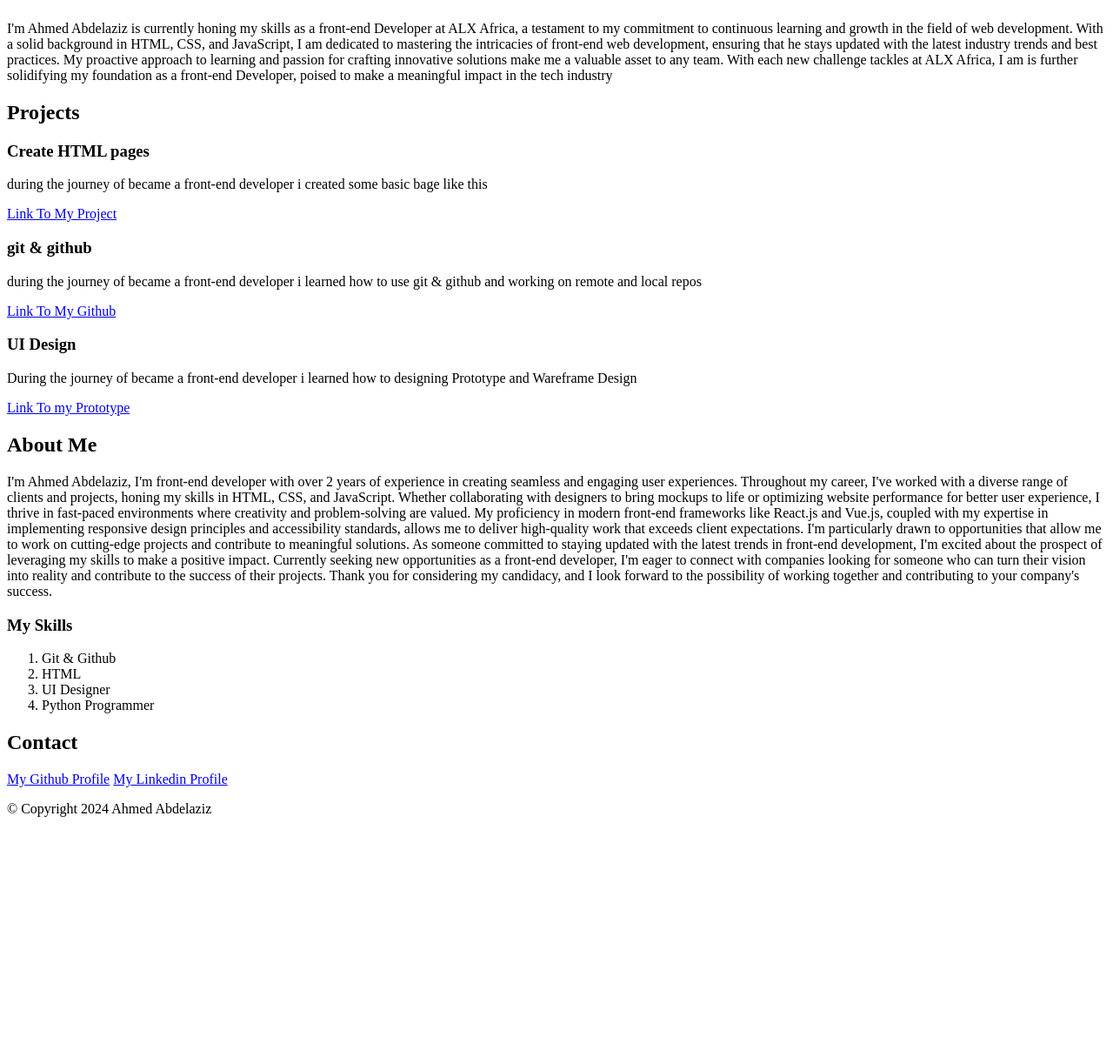
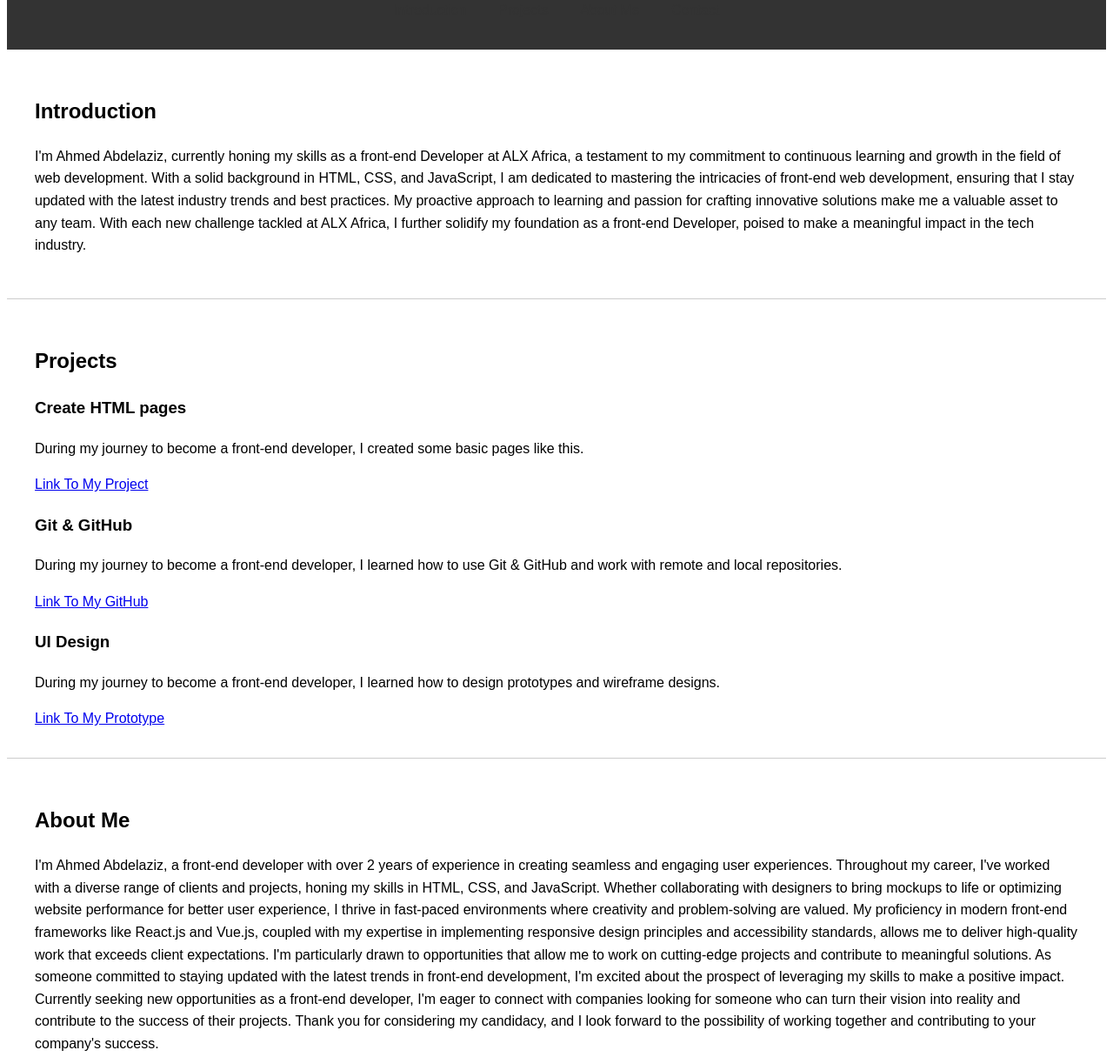
Before and after one commit to zizuo2050/My_First_Portfolio, a plain HTML site: page portfolio/index.html in a window 1280 px wide. Shown: the part 391-1606 px from the top of the page at 87% size. Before the commit the page ends 1346 px from the top, so only its background shows below. Drawn offline with Linux system fonts and the light colour scheme.

Commit message:
add index.html page

```diff
--- a/portfolio/index.html
+++ b/portfolio/index.html
@@ -4,122 +4,143 @@
 <head>
     <meta charset="UTF-8">
     <title>Ahmed Abdelaziz - Personal Portfolio</title>
+    <style>
+        body {
+            font-family: Arial, sans-serif;
+            line-height: 1.6;
+        }
+
+        header {
+            background: #333;
+            color: #fff;
+            padding: 1rem 0;
+            text-align: center;
+        }
+
+        nav ul {
+            list-style: none;
+            padding: 0;
+        }
+
+        nav ul li {
+            display: inline;
+            margin: 0 1rem;
+        }
+
+        nav ul li a {
+            color: #333;
+            text-decoration: none;
+        }
+
+        section {
+            padding: 2rem;
+            border-bottom: 1px solid #ccc;
+        }
+
+        footer {
+            text-align: center;
+            padding: 1rem 0;
+            background: #333;
+            color: #fff;
+        }
+    </style>
 </head>
 
 <body>
     <header>
         <h1>Ahmed Abdelaziz</h1>
-        <p>
-            I am committed to creating visually stunning, highly responsive, and user-friendly web applications.
-            With a solid foundation in HTML, CSS, and JavaScript, coupled with extensive experience in modern frameworks
-            such as React and Angular,
-            I bring a meticulous attention to detail and a deep understanding of user experience (UX) principles to
-            every project.
-            My journey in web development began with a curiosity for how websites are built and evolved into a career
-            where I thrive on transforming complex ideas into seamless digital experiences.
-            I pride myself on staying abreast of the latest industry trends and technologies, ensuring that my skills
-            remain cutting-edge and relevant.
-            Collaboration is at the heart of my work ethic. I excel in cross-functional teams, effectively communicating
-            with designers,
-            back-end developers, and stakeholders to deliver cohesive and impactful solutions.
-            My ability to translate design mockups into functional,
-            interactive interfaces ensures that project visions are realized to their fullest potential.
-            I am driven by the challenge of solving problems and optimizing performance.
-            My approach involves thorough testing, debugging, and continuous improvement to achieve the highest
-            standards of code quality and performance.
-            Whether it’s building a responsive website from scratch or enhancing an existing application,
-            I am dedicated to creating engaging and efficient web experiences that meet user needs and exceed client
-            expectations.
-            With a proven track record of delivering projects on time and within scope,
-            I am excited to bring my expertise, creativity, and passion for front-end development to a forward-thinking
-            team where I can contribute to innovative projects and continue to grow as a professional.
-        </p>
+        <p>I am committed to creating visually stunning, highly responsive, and user-friendly web applications. With a
+            solid foundation in HTML, CSS, and JavaScript, coupled with extensive experience in modern frameworks such
+            as React and Angular, I bring a meticulous attention to detail and a deep understanding of user experience
+            (UX) principles to every project. My journey in web development began with a curiosity for how websites are
+            built and evolved into a career where I thrive on transforming complex ideas into seamless digital
+            experiences. I pride myself on staying abreast of the latest industry trends and technologies, ensuring that
+            my skills remain cutting-edge and relevant. Collaboration is at the heart of my work ethic. I excel in
+            cross-functional teams, effectively communicating with designers, back-end developers, and stakeholders to
+            deliver cohesive and impactful solutions. My ability to translate design mockups into functional,
+            interactive interfaces ensures that project visions are realized to their fullest potential. I am driven by
+            the challenge of solving problems and optimizing performance. My approach involves thorough testing,
+            debugging, and continuous improvement to achieve the highest standards of code quality and performance.
+            Whether it’s building a responsive website from scratch or enhancing an existing application, I am dedicated
+            to creating engaging and efficient web experiences that meet user needs and exceed client expectations. With
+            a proven track record of delivering projects on time and within scope, I am excited to bring my expertise,
+            creativity, and passion for front-end development to a forward-thinking team where I can contribute to
+            innovative projects and continue to grow as a professional.</p>
         <nav>
             <ul>
                 <li><a href="#introduction">Introduction</a></li>
-                <li><a href="#projects">Projects"</a></li>
+                <li><a href="#projects">Projects</a></li>
                 <li><a href="#about">About Me</a></li>
                 <li><a href="#contact">Contact</a></li>
             </ul>
         </nav>
-
     </header>
     <main>
         <section id="introduction">
             <h2>Introduction</h2>
-            <p>
-                I'm Ahmed Abdelaziz is currently honing my skills as a front-end Developer at ALX Africa,
-                a testament to my commitment to continuous learning and growth in the field of web development.
-                With a solid background in HTML, CSS, and JavaScript, I am dedicated to mastering the intricacies of
-                front-end web development,
-                ensuring that he stays updated with the latest industry trends and best practices.
-                My proactive approach to learning and passion for crafting innovative solutions make me a valuable asset
-                to any team.
-                With each new challenge tackles at ALX Africa,
-                I am is further solidifying my foundation as a front-end Developer, poised to make a meaningful impact
-                in the tech industry
-
-            </p>
-
+            <p>I'm Ahmed Abdelaziz, currently honing my skills as a front-end Developer at ALX Africa, a testament to my
+                commitment to continuous learning and growth in the field of web development. With a solid background in
+                HTML, CSS, and JavaScript, I am dedicated to mastering the intricacies of front-end web development,
+                ensuring that I stay updated with the latest industry trends and best practices. My proactive approach
+                to learning and passion for crafting innovative solutions make me a valuable asset to any team. With
+                each new challenge tackled at ALX Africa, I further solidify my foundation as a front-end Developer,
+                poised to make a meaningful impact in the tech industry.</p>
         </section>
         <section id="projects">
             <h2>Projects</h2>
             <article class="project">
                 <h3>Create HTML pages</h3>
-                <p>during the journey of became a front-end developer i created some basic bage like this</p>
+                <p>During my journey to become a front-end developer, I created some basic pages like this.</p>
                 <a href="https://github.com/zizuo2050/My_First_Portfolio.git" target="_blank">Link To My Project</a>
             </article>
             <article class="project">
-                <h3>git & github</h3>
-                <p>during the journey of became a front-end developer i learned how to use git & github and working on
-                    remote and local repos</p>
-                <a href="https://github.com/zizuo2050" target="_blank">Link To My Github</a>
+                <h3>Git & GitHub</h3>
+                <p>During my journey to become a front-end developer, I learned how to use Git & GitHub and work with
+                    remote and local repositories.</p>
+                <a href="https://github.com/zizuo2050" target="_blank">Link To My GitHub</a>
             </article>
             <article class="project">
                 <h3>UI Design</h3>
-                <p>During the journey of became a front-end developer i learned how to designing Prototype and Wareframe
-                    Design</p>
+                <p>During my journey to become a front-end developer, I learned how to design prototypes and wireframe
+                    designs.</p>
                 <a href="https://www.figma.com/proto/OkUix1qqATeQgIgQ5jiNI6/TODO-LIST-APP-WITH-AUTO-LAYOUT-AND-PROTOTYPE-(Community)?node-id=1-681&t=pIqXhJCS8zth8lPq-1"
-                    target="_blank">Link To my Prototype</a>
+                    target="_blank">Link To My Prototype</a>
             </article>
         </section>
         <section id="about">
             <h2>About Me</h2>
-            <p>
-                I'm Ahmed Abdelaziz, I'm front-end developer with over 2 years of
-                experience in creating seamless and engaging user experiences.
-                Throughout my career, I've worked with a diverse range of clients and projects,
-                honing my skills in HTML, CSS, and JavaScript. Whether collaborating with designers
-                to bring mockups to life or optimizing website performance for better user experience,
-                I thrive in fast-paced environments where creativity and problem-solving are valued.
-                My proficiency in modern front-end frameworks like React.js and Vue.js,
-                coupled with my expertise in implementing responsive design principles and accessibility standards,
-                allows me to deliver high-quality work that exceeds client expectations.
-                I'm particularly drawn to opportunities that allow me to work on cutting-edge projects
-                and contribute to meaningful solutions.
-                As someone committed to staying updated with the latest trends in front-end development,
-                I'm excited about the prospect of leveraging my skills to make a positive impact.
-                Currently seeking new opportunities as a front-end developer,
-                I'm eager to connect with companies looking for someone who can turn their vision into
-                reality and contribute to the success of their projects. Thank you for considering my candidacy,
-                and I look forward to the possibility of working together and contributing to your company's success.
-            </p>
+            <p>I'm Ahmed Abdelaziz, a front-end developer with over 2 years of experience in creating seamless and
+                engaging user experiences. Throughout my career, I've worked with a diverse range of clients and
+                projects, honing my skills in HTML, CSS, and JavaScript. Whether collaborating with designers to bring
+                mockups to life or optimizing website performance for better user experience, I thrive in fast-paced
+                environments where creativity and problem-solving are valued. My proficiency in modern front-end
+                frameworks like React.js and Vue.js, coupled with my expertise in implementing responsive design
+                principles and accessibility standards, allows me to deliver high-quality work that exceeds client
+                expectations. I'm particularly drawn to opportunities that allow me to work on cutting-edge projects and
+                contribute to meaningful solutions. As someone committed to staying updated with the latest trends in
+                front-end development, I'm excited about the prospect of leveraging my skills to make a positive impact.
+                Currently seeking new opportunities as a front-end developer, I'm eager to connect with companies
+                looking for someone who can turn their vision into reality and contribute to the success of their
+                projects. Thank you for considering my candidacy, and I look forward to the possibility of working
+                together and contributing to your company's success.</p>
             <h3>My Skills</h3>
             <ol>
-                <li>Git & Github</li>
+                <li>Git & GitHub</li>
                 <li>HTML</li>
-                <li>UI Designer</li>
-                <li>Python Programmer</li>
+                <li>UI Design</li>
+                <li>Python Programming</li>
             </ol>
         </section>
         <section id="contact">
             <h2>Contact</h2>
-            <a href="https://github.com/zizuo2050" target="_blank">My Github Profile</a>
-            <a href="linkedin.com/in/ahmed-abdelaziz-87b294153" target="_blank">My Linkedin Profile</a>
+            <p>Email: <a href="zizuo2050@gmail.com">My Email</a></p>
+            <p>GitHub: <a href="https://github.com/zizuo2050" target="_blank">My GitHub Profile</a></p>
+            <p>LinkedIn: <a href="https://linkedin.com/in/ahmed-abdelaziz-87b294153" target="_blank">My LinkedIn
+                    Profile</a></p>
         </section>
     </main>
     <footer>
-        <p>&copy; Copyright 2024 Ahmed Abdelaziz</p>
+        <p>&copy; 2024 Ahmed Abdelaziz</p>
     </footer>
 </body>
 
```
